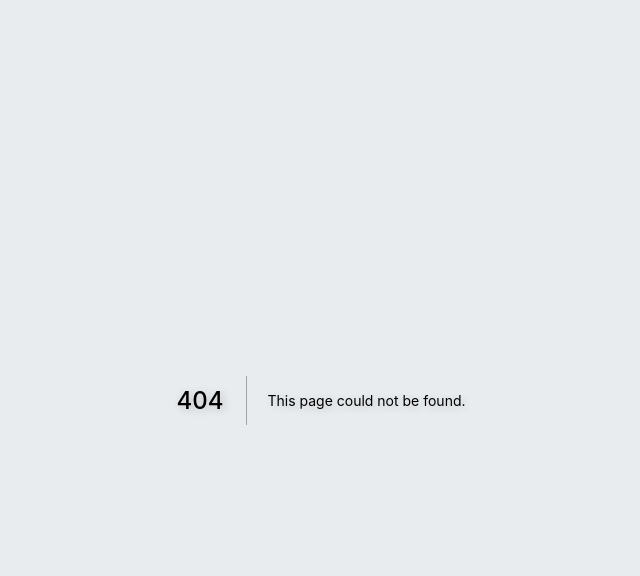
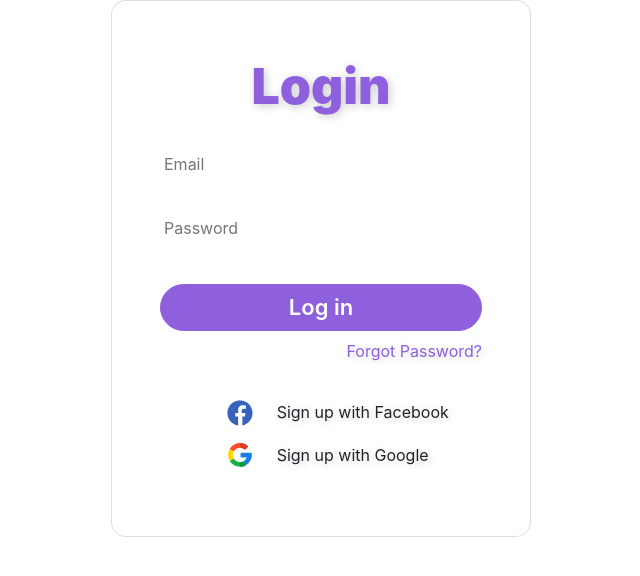
Before and after one commit to hqyuh/graduation-thesis-client, a Next.js app: page /login in a window 1280 px wide. Before the commit this address had no page. Shown: the top 576 px of the page, without its empty margins (319-959 px from the left). Built offline with nearby package versions, Linux system fonts and the light colour scheme.

Commit message:
feat/login: Create login UI

```diff
--- /dev/null
+++ b/pages/login.tsx
@@ -0,0 +1,74 @@
+import { NextPage } from 'next'
+import React from 'react'
+
+const Login: NextPage = () => {
+  return (
+    <div className="container">
+      <div className="login-form text-center m-auto card px-5 rounded-15 pb-5">
+        <div className="title font-size-50 mt-5 mb-2 font-weight-900">Login</div>
+        <div className="form-group mt-3 mb-3">
+          <input type="text" className="rounded-8 p-1" placeholder="Email" />
+        </div>
+        <div className="form-group mt-3 mb-3">
+          <input type="password" className="rounded-8 p-1" placeholder="Password" />
+        </div>
+        <div className="form-group">
+          <button className="w-100 btn btn-primary mt-4 mb-2 rounded-30 font-size-22">Log in</button>
+        </div>
+        <div className=" text-end mb-3">
+          <a href="" className="forgot-password">Forgot Password?</a>
+        </div>
+        <div className="form-group mt-3 mb-1 p-1 rounded-8 row">
+          <div className="col-4 text-end">
+            <svg width="26" height="26" viewBox="0 0 38 38" fill="none" xmlns="http://www.w3.org/2000/svg">
+              <path
+                fill-rule="evenodd"
+                clip-rule="evenodd"
+                d="M18.9393 0.575783C22.3648 0.614871 25.4593 1.45674 28.223 3.10139C30.9537 4.71321 33.2252 6.99864 34.8204 9.73912C36.455 12.5194 37.2918 15.6327 37.3308 19.079C37.2337 23.7944 35.7464 27.8218 32.869 31.1612C29.9915 34.5006 26.3062 36.5665 22.4912 37.3585V24.1381H26.098L26.9136 18.9428H21.4521V15.54C21.4218 14.8346 21.6449 14.1416 22.081 13.5863C22.5178 13.0295 23.287 12.7369 24.3885 12.7084H27.6865V8.15743C27.6392 8.1422 27.1901 8.082 26.3394 7.97681C25.3746 7.86392 24.4044 7.80363 23.433 7.79619C21.2345 7.80633 19.4958 8.42649 18.2168 9.65666C16.9379 10.8865 16.2845 12.6658 16.2568 14.9945V18.9428H12.1006V24.1381H16.2568V37.3585C11.5725 36.5665 7.88718 34.5006 5.00972 31.1612C2.13226 27.8218 0.645067 23.7944 0.547974 19.079C0.58682 15.6326 1.4236 12.5193 3.05832 9.73912C4.65348 6.99864 6.92503 4.71322 9.65575 3.10139C12.4193 1.45706 15.5139 0.615188 18.9393 0.575783Z"
+                fill="#3764B9"
+              />
+            </svg>
+          </div>
+          <div className="col-8 text-start d-flex align-items-center">
+            <a href="">Sign up with Facebook</a>
+          </div>
+        </div>
+        <div className="form-group mt-1 mb-3 p-1 rounded-8 row">
+          <div className="col-4 text-end">
+            <svg width="26" height="26" viewBox="0 0 38 38" fill="none" xmlns="http://www.w3.org/2000/svg">
+              <path
+                d="M35.061 15.8754H20.9223C20.2989 15.8754 19.7942 16.3801 19.7942 17.0035V21.5234C19.7942 22.1469 20.2989 22.6516 20.9223 22.6516H28.886C28.0176 24.9152 26.3848 26.8078 24.3141 28.0102L27.7059 33.8883C33.1461 30.7414 36.3672 25.2121 36.3672 19.0297C36.3672 18.1465 36.3004 17.5156 36.1743 16.8106C36.0704 16.2688 35.6028 15.8754 35.061 15.8754Z"
+                fill="#167EE6"
+              />
+              <path
+                d="M19.0371 29.4352C15.1406 29.4352 11.7414 27.3051 9.9156 24.1582L4.03748 27.5426C7.02849 32.7305 12.632 36.2188 19.0371 36.2188C22.184 36.2188 25.1453 35.3727 27.7058 33.8957V33.8883L24.314 28.0102C22.7554 28.9156 20.9594 29.4352 19.0371 29.4352Z"
+                fill="#12B347"
+              />
+              <path
+                d="M27.6984 33.8957V33.8883L24.3066 28.0102C22.7555 28.9082 20.9594 29.4352 19.0371 29.4352V36.2188C22.184 36.2188 25.1453 35.3727 27.6984 33.8957Z"
+                fill="#0F993E"
+              />
+              <path
+                d="M8.49062 18.8887C8.49062 16.9664 9.01758 15.1703 9.91563 13.6191L4.0375 10.2348C2.55313 12.7805 1.70703 15.7344 1.70703 18.8887C1.70703 22.043 2.55313 24.9969 4.0375 27.5426L9.91563 24.1582C9.01016 22.607 8.49062 20.8109 8.49062 18.8887Z"
+                fill="#FFD500"
+              />
+              <path
+                d="M19.0371 8.34219C21.5754 8.34219 23.9133 9.24766 25.7316 10.7469C26.1844 11.118 26.8375 11.0883 27.2457 10.6801L30.4445 7.48125C30.9121 7.01367 30.875 6.24922 30.3777 5.81875C27.3273 3.16172 23.3566 1.55859 19.0371 1.55859C12.632 1.55859 7.02849 5.04687 4.03748 10.2348L9.9156 13.6191C11.7414 10.4723 15.1406 8.34219 19.0371 8.34219Z"
+                fill="#FF4B26"
+              />
+              <path
+                d="M25.7316 10.7469C26.1844 11.118 26.8375 11.0883 27.2457 10.6801L30.4445 7.48125C30.9121 7.01367 30.875 6.24922 30.3777 5.81875C27.3273 3.16172 23.3566 1.55859 19.0371 1.55859V8.34219C21.5754 8.34219 23.9133 9.24023 25.7316 10.7469Z"
+                fill="#D93F21"
+              />
+            </svg>
+          </div>
+
+          <div className="col-8 text-start d-flex align-items-center">
+            <a href="">Sign up with Google</a>
+          </div>
+        </div>
+      </div>
+    </div>
+  )
+}
+export default Login
--- /dev/null
+++ b/styles/_login.style.scss
@@ -0,0 +1,21 @@
+.login-form {
+  .title {
+    color: #8f60de;
+  }
+  max-width: 420px;
+  .form-group {
+    input {
+      border: none;
+      width: 100% !important;
+      &:focus {
+        outline: none !important;
+      }
+    }
+    a:hover {
+      color: #8f60de;
+    }
+  }
+  .forgot-password {
+    color: #8f60de !important;
+  }
+}
--- a/styles/custom/_bootstrap.custom.scss
+++ b/styles/custom/_bootstrap.custom.scss
@@ -7,7 +7,6 @@ $theme-colors: (
 );
 
 .btn {
-    border-radius: 8px!important;
     color: #ffff!important;
     font-weight: 600!important;
 }
--- a/styles/globals.scss
+++ b/styles/globals.scss
@@ -2,14 +2,17 @@
 @import 'class.scss';
 @import './custom/bootstrap.custom';
 @import '~bootstrap/scss/bootstrap';
+@import './login.style.scss';
 html,
 body {
+  width: 100%;
+  height: 100%;
   padding: 0;
   margin: 0;
   font-family: -apple-system, BlinkMacSystemFont, Segoe UI, Roboto, Oxygen,
     Ubuntu, Cantarell, Fira Sans, Droid Sans, Helvetica Neue, sans-serif;
   text-shadow: 2px 2px 10px rgba(0, 0, 0, 0.2);
-  background-color: #e9ecef!important;
+  background-color: white !important;
 }
 
 a {
```
